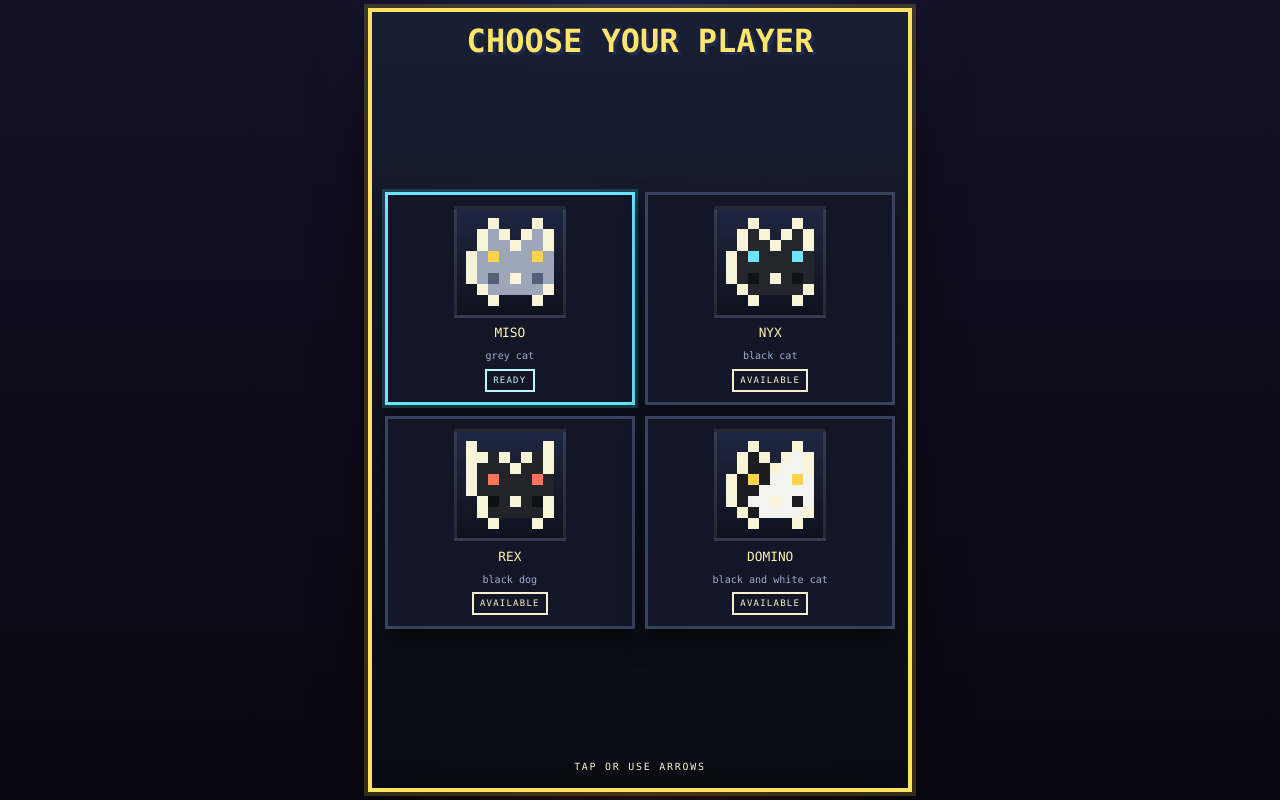
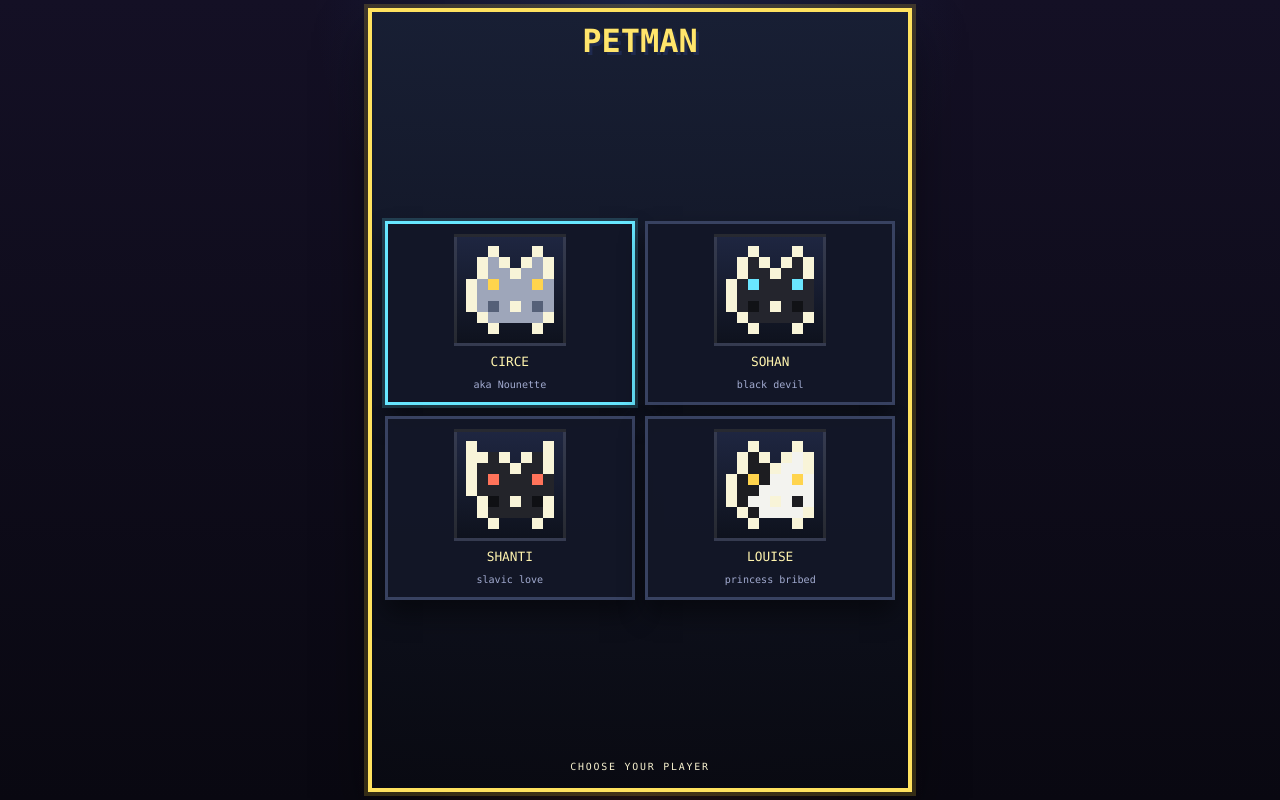
Before and after one commit to tgautie/petman, a React (Vite) app: page / in a window 1280 px wide. Built offline with nearby package versions, Linux system fonts and the light colour scheme.

Commit message:
Update selection copy and ghost overlap

```diff
--- a/src/components/CharacterCard.tsx
+++ b/src/components/CharacterCard.tsx
@@ -40,9 +40,6 @@ export const CharacterCard = forwardRef<HTMLButtonElement, CharacterCardProps>(
         </div>
         <p className="character-card__name">{character.name}</p>
         <p className="character-card__type">{character.coatDescription}</p>
-        <div className="character-card__status" aria-hidden="true">
-          <span>{isSelected ? "selected" : isFocused ? "ready" : "available"}</span>
-        </div>
       </button>
     );
   },
--- a/src/components/CharacterSelect.tsx
+++ b/src/components/CharacterSelect.tsx
@@ -69,7 +69,7 @@ export function CharacterSelect({ onStartGame }: CharacterSelectProps) {
     <main className="screen-shell">
       <section className="selector-panel" aria-labelledby="choose-player-title">
         <header className="selector-panel__header">
-          <h1 id="choose-player-title">choose your player</h1>
+          <h1 id="choose-player-title">petman</h1>
         </header>
 
         <div className="character-grid" role="list" aria-label="Player choices">
@@ -115,7 +115,7 @@ export function CharacterSelect({ onStartGame }: CharacterSelectProps) {
           <p className="selector-panel__picked">
             {selectedCharacterId
               ? `launching ${characters.find((character) => character.id === selectedCharacterId)?.name}...`
-              : "tap or use arrows"}
+              : "choose your player"}
           </p>
         </footer>
       </section>
--- a/src/components/GameBoard.tsx
+++ b/src/components/GameBoard.tsx
@@ -145,10 +145,6 @@ export function GameBoard({ character, onBackToSelection }: GameBoardProps) {
           };
         });
 
-        remainingFoodBowls = remainingFoodBowls.filter((foodBowl) => {
-          return !ghosts.some((ghost) => positionsEqual(ghost.position, foodBowl));
-        });
-
         const ghostCollision = ghosts.some((ghost) =>
           positionsEqual(ghost.position, playerPosition),
         );
@@ -214,7 +210,7 @@ export function GameBoard({ character, onBackToSelection }: GameBoardProps) {
                       .filter(Boolean)
                       .join(" ")}
                   >
-                    {hasBowl ? <span className="maze__bowl" aria-hidden="true" /> : null}
+                    {hasBowl && !ghost ? <span className="maze__bowl" aria-hidden="true" /> : null}
                     {tile === "plant" ? <span className="maze__pot" aria-hidden="true" /> : null}
                     {ghost ? (
                         <span
--- a/src/data/characters.ts
+++ b/src/data/characters.ts
@@ -28,9 +28,9 @@ const S = "shadow" as const;
 export const characters: Character[] = [
   {
     id: "grey-cat",
-    name: "Miso",
+    name: "Circe",
     species: "cat",
-    coatDescription: "grey cat",
+    coatDescription: "aka Nounette",
     palette: {
       outline: "#f8f4d8",
       fill: "#9ea6ba",
@@ -50,9 +50,9 @@ export const characters: Character[] = [
   },
   {
     id: "black-cat",
-    name: "Nyx",
+    name: "Sohan",
     species: "cat",
-    coatDescription: "black cat",
+    coatDescription: "black devil",
     palette: {
       outline: "#f8f4d8",
       fill: "#24252d",
@@ -72,9 +72,9 @@ export const characters: Character[] = [
   },
   {
     id: "black-dog",
-    name: "Rex",
+    name: "Shanti",
     species: "dog",
-    coatDescription: "black dog",
+    coatDescription: "slavic love",
     palette: {
       outline: "#f8f4d8",
       fill: "#23242a",
@@ -94,9 +94,9 @@ export const characters: Character[] = [
   },
   {
     id: "black-white-cat",
-    name: "Domino",
+    name: "Louise",
     species: "cat",
-    coatDescription: "black and white cat",
+    coatDescription: "princess bribed",
     palette: {
       outline: "#f8f4d8",
       fill: "#f3f3ef",
--- a/src/styles.css
+++ b/src/styles.css
@@ -221,8 +221,7 @@ button {
 }
 
 .character-card__name,
-.character-card__type,
-.character-card__status {
+.character-card__type {
   margin: 0;
   text-align: center;
 }
@@ -236,23 +235,6 @@ button {
 .character-card__type {
   color: var(--text-soft);
   font-size: 0.63rem;
-}
-
-.character-card__status {
-  min-width: 8ch;
-  padding: 0.18rem 0.4rem;
-  border: 2px solid currentColor;
-  font-size: 0.56rem;
-  text-transform: uppercase;
-  letter-spacing: 0.14em;
-}
-
-.character-card--selected .character-card__status {
-  color: #ffd3ca;
-}
-
-.character-card--focused:not(.character-card--selected) .character-card__status {
-  color: #bdf6ff;
 }
 
 .selector-panel__footer {
```
